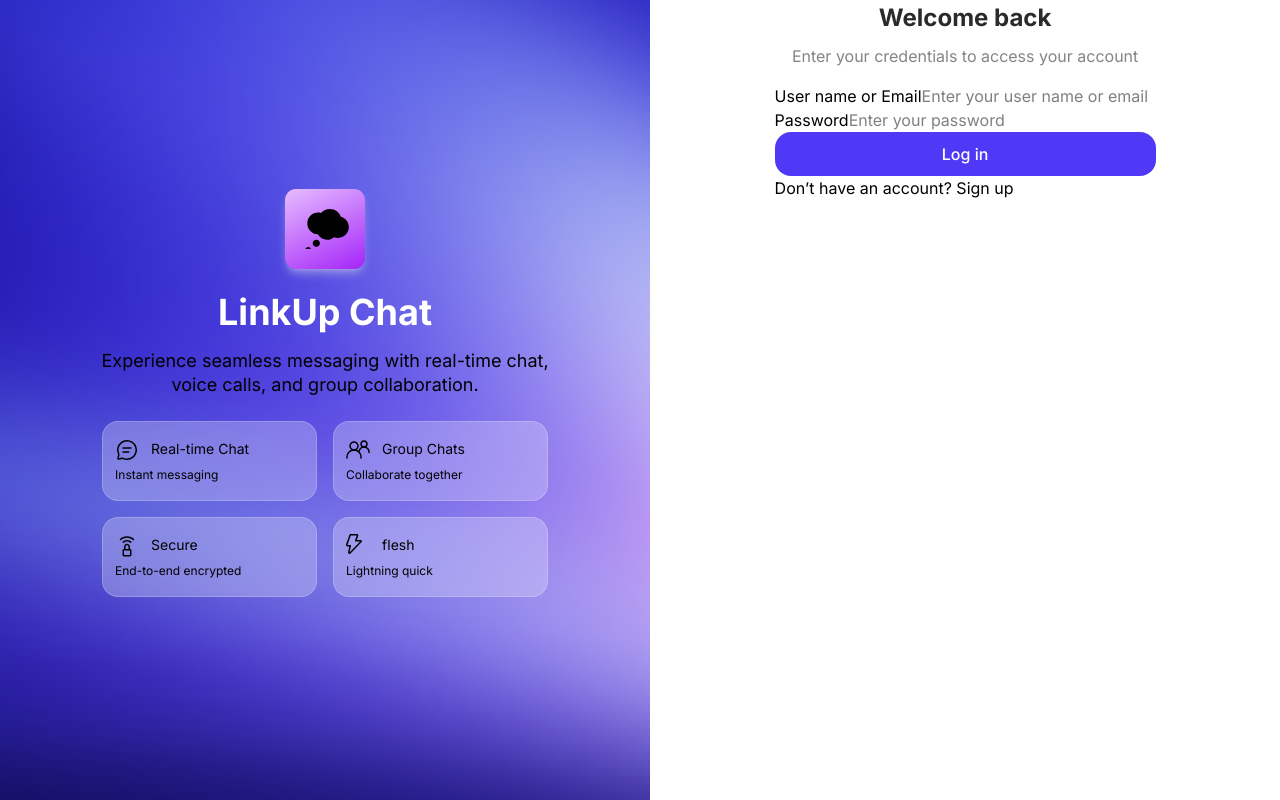
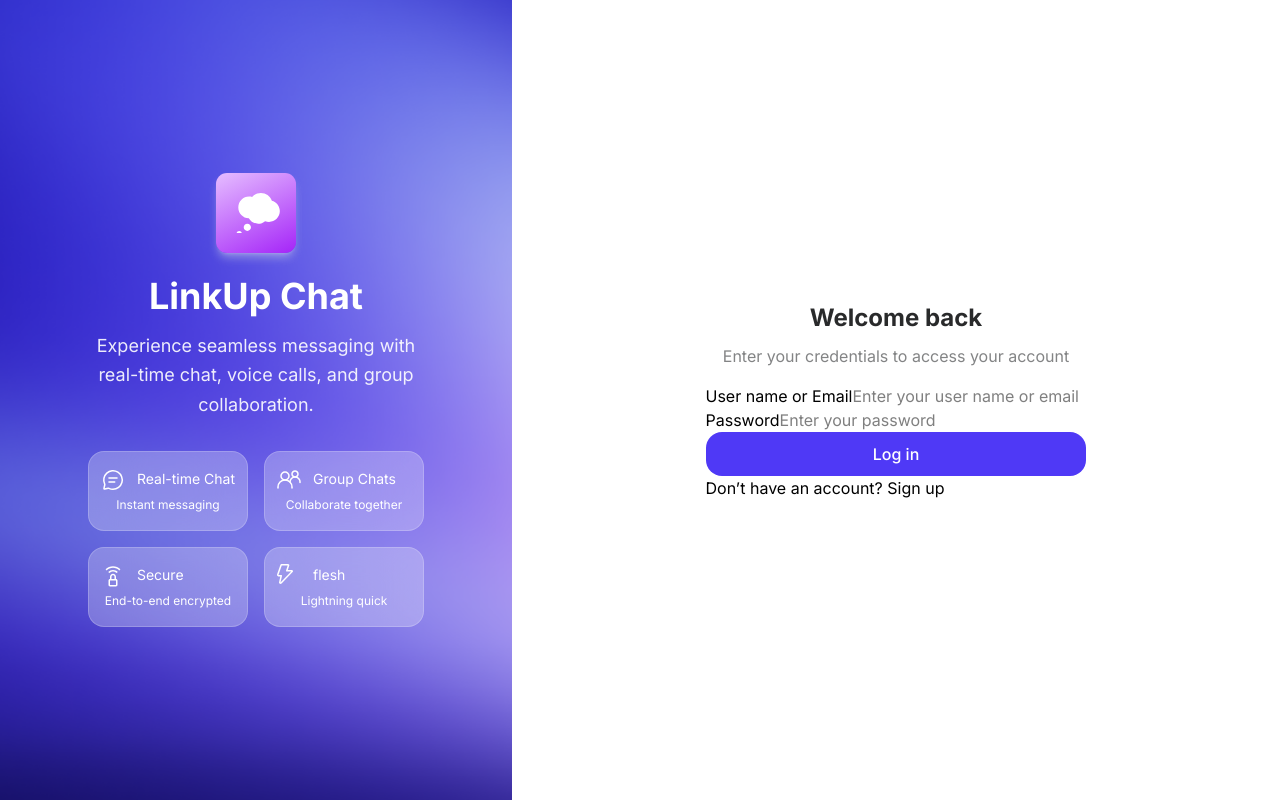
Before and after one commit to Makhortykh-Ruslan/online-chat, a Next.js app: page /en/auth/sign-in in a window 1280 px wide. Built offline with nearby package versions, Linux system fonts and the light colour scheme; no server answers.

Commit message:
FIX: add some fix to layout

```diff
--- a/src/app/[locale]/auth/(pages)/sign-in/components/SingInForm/SingInForm.tsx
+++ b/src/app/[locale]/auth/(pages)/sign-in/components/SingInForm/SingInForm.tsx
@@ -50,6 +50,7 @@ export const SingInForm = () => {
           disabled={isPending}
           color="blue"
           text={isPending ? 'Pending...' : 'Log in'}
+          type="submit"
         />
       </form>
       <p>
--- /dev/null
+++ b/src/app/[locale]/auth/components/AbilityCard/index.ts
@@ -0,0 +1 @@
+export * from './AbilityCard';
--- a/src/app/[locale]/auth/components/AbilityList/AbilityList.tsx
+++ b/src/app/[locale]/auth/components/AbilityList/AbilityList.tsx
@@ -3,7 +3,7 @@
 import { useTranslations } from 'next-intl';
 import React from 'react';
 
-import { AbilityCard } from '@/src/app/[locale]/auth/components/AbilityCard/AbilityCard'; // Саме next-intl
+import { AbilityCard } from '@/src/app/[locale]/auth/components/AbilityCard';
 import { ABILITY_CARDS } from '@/src/app/[locale]/auth/constants/ability-cards';
 
 export const AbilityList = () => {
--- /dev/null
+++ b/src/app/[locale]/auth/components/AbilityList/index.ts
@@ -0,0 +1 @@
+export * from './AbilityList';
--- a/src/app/[locale]/auth/layout.tsx
+++ b/src/app/[locale]/auth/layout.tsx
@@ -1,7 +1,14 @@
+import type { Metadata } from 'next';
 import React from 'react';
 
-import { AbilityList } from '@/src/app/[locale]/auth/components/AbilityList/AbilityList';
+import { AbilityList } from '@/src/app/[locale]/auth/components/AbilityList';
 import { Logo } from '@/src/core/components/Logo/Logo';
+
+export const metadata: Metadata = {
+  title: 'Authentication | LinkUp Chat',
+  description:
+    'Login or Register to experience seamless messaging with LinkUp Chat.',
+};
 
 export default function AuthLayout({
   children,
@@ -9,25 +16,26 @@ export default function AuthLayout({
   children: React.ReactNode;
 }>) {
   return (
-    <main className="flex flex-col md:flex-row">
-      <section className="bg-introducing flex w-full items-center justify-center bg-cover bg-center px-[20px] pt-[20px] pb-[35px] md:min-h-screen">
-        <div className="flex flex-col items-center justify-center">
+    <main className="flex min-h-screen flex-col md:flex-row">
+      <section className="bg-introducing relative flex w-full flex-col items-center justify-center bg-cover bg-center px-5 py-10 text-white md:w-1/2 lg:w-[40%]">
+        <div className="z-10 flex flex-col items-center text-center">
           <Logo />
-          <h1 className="text-24 md:text-36 pt-[16px] font-bold text-white">
+          <h1 id="intro-title" className="text-24 md:text-36 mt-4 font-bold">
             LinkUp Chat
           </h1>
-          <p className="text-12 md:text-18 pt-[10px] text-center leading-[24px]">
-            Experience seamless messaging with real-time chat, <br /> voice
-            calls, and group collaboration.
+          <p className="text-12 md:text-18 mt-2 max-w-[320px] leading-relaxed opacity-90">
+            Experience seamless messaging with real-time chat, voice calls, and
+            group collaboration.
           </p>
-          <div className="grid grid-cols-2 gap-4 pt-[24px] md:w-full md:max-w-[446px]">
-            {<AbilityList />}
+
+          <div className="mt-8 grid grid-cols-2 gap-4">
+            <AbilityList />
           </div>
         </div>
       </section>
 
-      <section className="relative -top-[15px] w-full rounded-t-[12px] bg-white p-[16px] md:static md:top-0 md:rounded-t-[0] md:p-[0]">
-        {children}
+      <section className="relative -mt-4 flex flex-1 flex-col items-center justify-center rounded-t-[20px] bg-white px-6 py-8 md:mt-0 md:rounded-none">
+        <div className="w-full max-w-md">{children}</div>
       </section>
     </main>
   );
--- a/src/core/components/Button/Button.tsx
+++ b/src/core/components/Button/Button.tsx
@@ -1,23 +1,19 @@
-import React from 'react';
+import React, { type ButtonHTMLAttributes } from 'react';
 
 import type { TBtnColor } from '@/src/core/components/Button/type/t-btn-color';
 
 type Props = {
-  disabled?: boolean;
   text: string;
   color?: TBtnColor;
-  className?: string;
-  onClick?: (event: React.MouseEvent<HTMLButtonElement>) => void;
-  type?: 'button' | 'submit' | 'reset';
-};
+} & ButtonHTMLAttributes<HTMLButtonElement>;
 
 export const Button = ({
   disabled,
   text,
   color = 'blue',
   className = '',
-  onClick,
   type = 'button',
+  ...restProps
 }: Props) => {
   const baseClasses = `
     flex items-center justify-center
@@ -39,7 +35,7 @@ export const Button = ({
       type={type}
       className={combinedClasses}
       disabled={disabled}
-      onClick={onClick}
+      {...restProps}
     >
       {text}
     </button>
```
